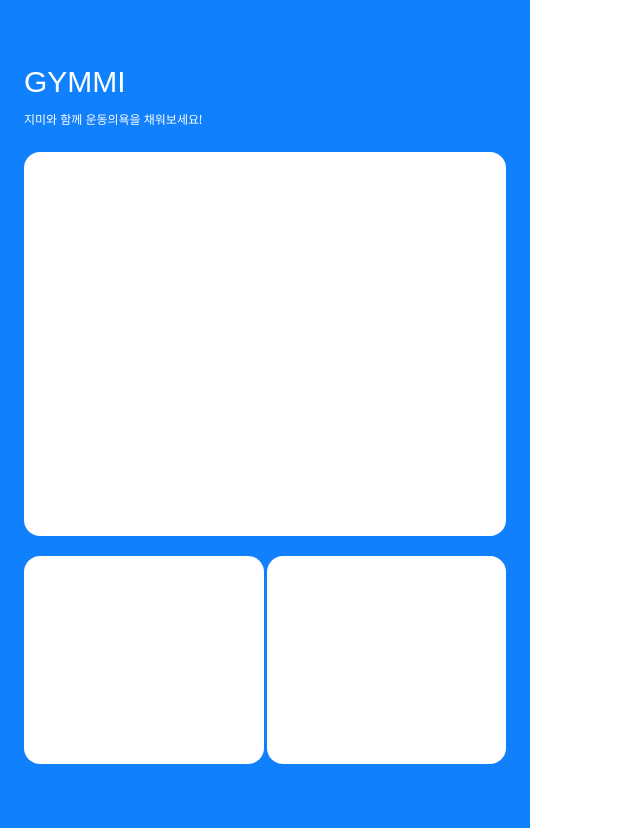
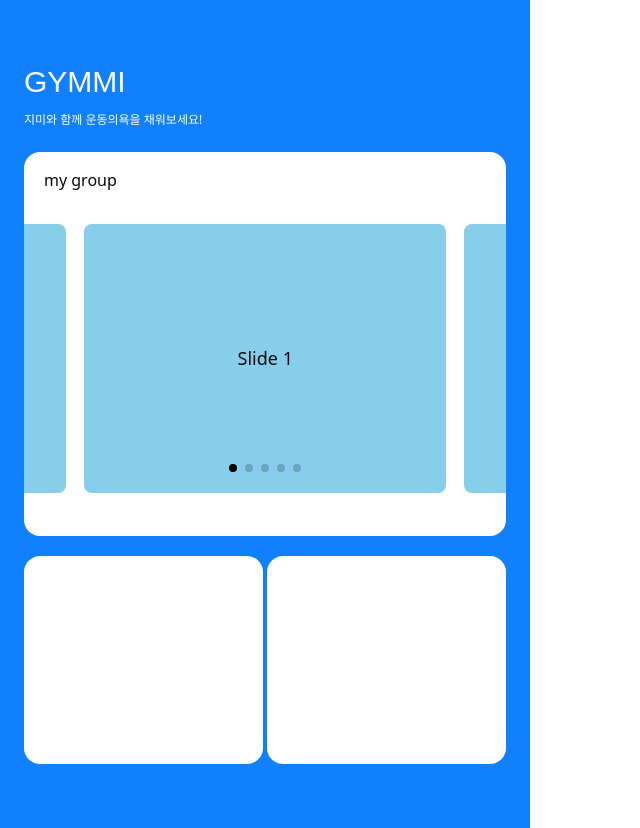
Before and after one commit to seunghyeon77/gimmi, a Next.js app: page /home in a window 1280 px wide. Shown: the whole page, without its empty margins (0-640 px from the left). Built offline with nearby package versions, Linux system fonts and the light colour scheme; a web font is replaced by a local one.

Commit message:
feat: 메인 캐러셀

```diff
--- /dev/null
+++ b/src/app/(afterLogin)/_components/MainCarousel.tsx
@@ -0,0 +1,33 @@
+'use client';
+
+import { Swiper, SwiperSlide } from 'swiper/react';
+import { Pagination } from 'swiper/modules';
+
+import 'swiper/css';
+import 'swiper/css/pagination';
+
+import './styles.css';
+
+export default function MainCarousel() {
+  return (
+    <div className="w-full h-full overflow-hidden">
+      <Swiper
+        slidesPerView={1}
+        spaceBetween={18}
+        loop={true}
+        pagination={{
+          clickable: true,
+        }}
+        modules={[Pagination]}
+        centeredSlides={true}
+        className="mySwiper"
+      >
+        <SwiperSlide>Slide 1</SwiperSlide>
+        <SwiperSlide>Slide 2</SwiperSlide>
+        <SwiperSlide>Slide 3</SwiperSlide>
+        <SwiperSlide>Slide 4</SwiperSlide>
+        <SwiperSlide>Slide 5</SwiperSlide>
+      </Swiper>
+    </div>
+  );
+}
--- /dev/null
+++ b/src/app/(afterLogin)/_components/styles.css
@@ -0,0 +1,35 @@
+.swiper {
+  width: 75%;
+  height: 70%;
+  overflow: visible;
+}
+
+.swiper-slide {
+  text-align: center;
+  font-size: 18px;
+  background: skyblue;
+  border-radius: 8px;
+  display: flex;
+  justify-content: center;
+  align-items: center;
+}
+
+.swiper-slide img {
+  display: block;
+  width: 100%;
+  height: 100%;
+  object-fit: cover;
+}
+
+.swiper {
+  margin-left: auto;
+  margin-right: auto;
+}
+
+.swiper .swiper-pagination {
+  position: absolute;
+  bottom: 15px;
+}
+.swiper .swiper-pagination-bullet {
+  background-color: #000;
+}
--- a/src/app/(afterLogin)/home/page.tsx
+++ b/src/app/(afterLogin)/home/page.tsx
@@ -1,3 +1,5 @@
+import MainCarousel from '../_components/MainCarousel';
+
 export default function Page() {
   return (
     <div className="py-16 px-6 h-max bg-main">
@@ -5,10 +7,15 @@ export default function Page() {
       <h5 className="text-xs mb-6 text-white">
         지미와 함께 운동의욕을 채워보세요!
       </h5>
-      <div className="w-full h-96 bg-white rounded-2xl mb-5"></div>
+      <div className="w-full h-96 bg-white rounded-2xl mb-5">
+        <div className="ml-5 pt-4 mb-8">
+          <span className="text-base">my group</span>
+        </div>
+        <MainCarousel />
+      </div>
       <div className="flex justify-between items-center">
         <div className="bg-white rounded-2xl w-screen h-52"></div>
-        <div className="w-4 bg-main h-52"></div>
+        <div className="w-5 bg-main h-52"></div>
         <div className="bg-white rounded-2xl w-screen h-52"></div>
       </div>
     </div>
```
Also changed, not shown: 2 other files (tests, documents, lock files or other folders).
